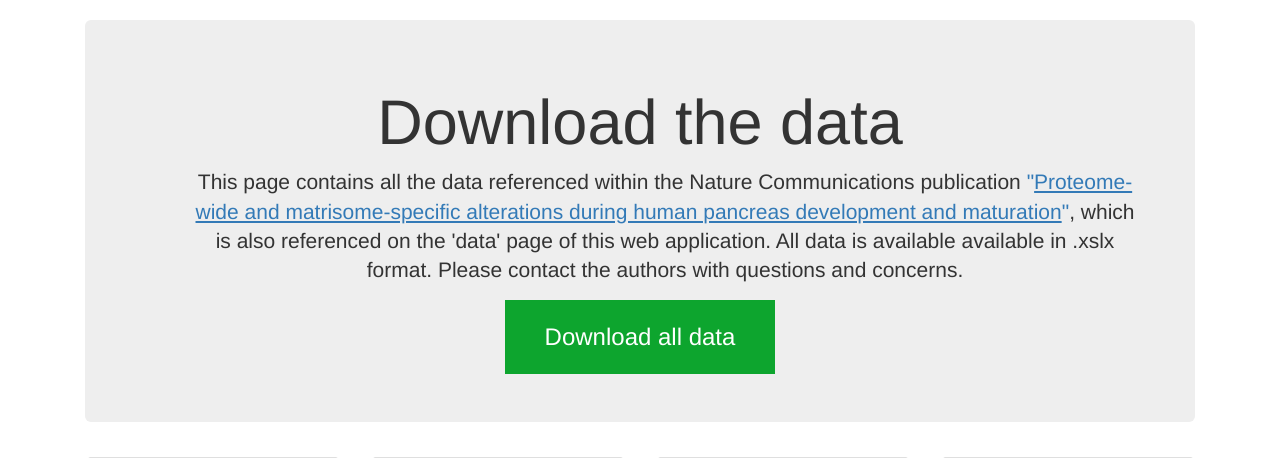
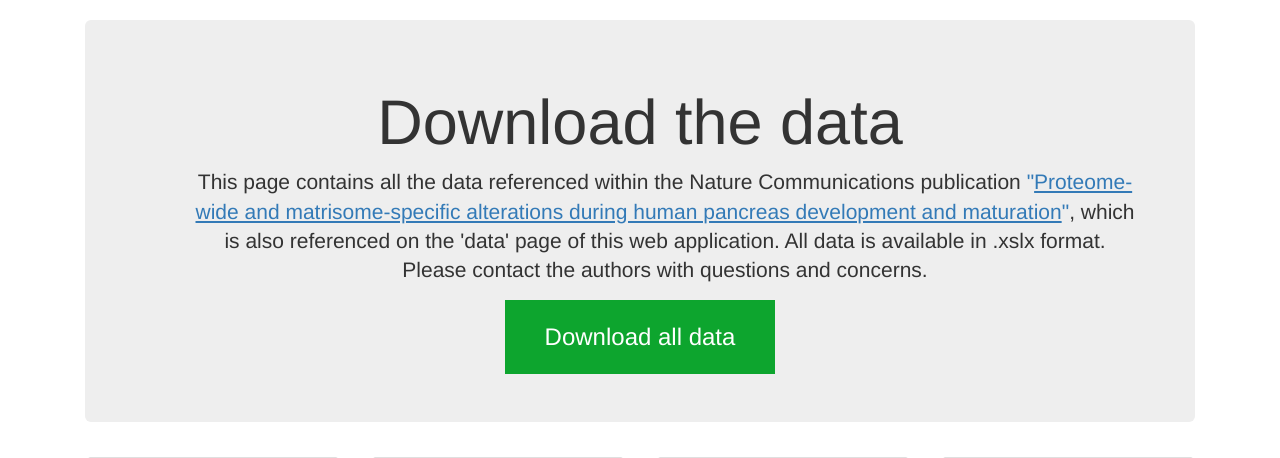
Before and after one commit to grahamdelafield/NC_WebApp, a Flask app: page /download in a window 1280 px wide. Shown: the part 62-520 px from the top of the page. Run offline with Flask 2, Linux system fonts and the light colour scheme; some libraries are stand-ins or nearby versions.

Commit message:
fixed typo

```diff
--- a/templates/download.html
+++ b/templates/download.html
@@ -5,7 +5,7 @@
     <div class="jumbotron">
         <h1 class="" style="text-align: center;">Download the data</h1>
         <p class="lead" style="text-align: center; padding-left: 50px;">This page contains all the data referenced within the Nature Communications publication <a href="https://www.nature.com/articles/s41467-021-21261-w">"<u>Proteome-wide
-            and matrisome-specific alterations during human pancreas development and maturation</u>"</a>, which is also referenced on the 'data' page of this web application. All data is available available
+            and matrisome-specific alterations during human pancreas development and maturation</u>"</a>, which is also referenced on the 'data' page of this web application. All data is available
             in .xslx format. Please contact the authors with questions and concerns.</p>
         <button class='download'>
             <a class="download" href="/download/all_data" download>Download all data</a>
```
